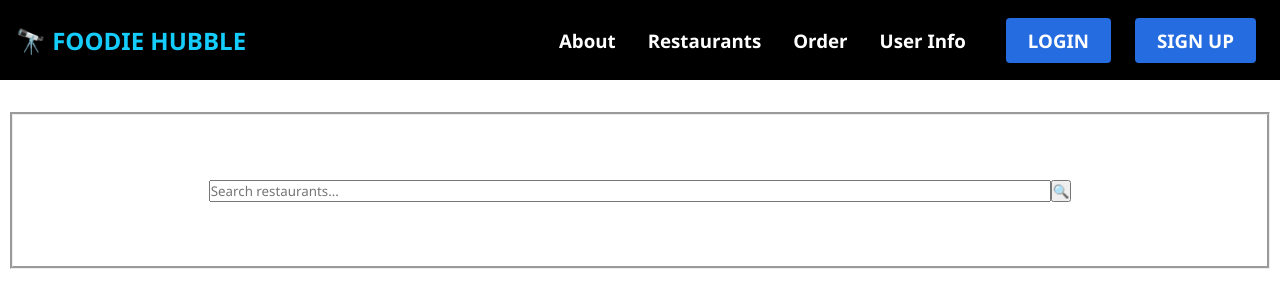
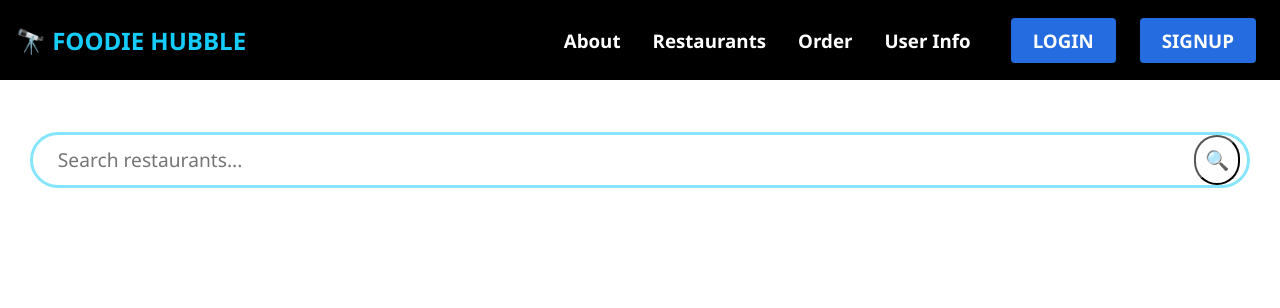
Before and after one commit to smeraldoflower/foodie-hubble-app, a React (Create React App) app: page / in a window 1280 px wide. Shown: the top 308 px of the page. Built offline with nearby package versions, Linux system fonts and the light colour scheme.

Commit message:
added search bar styling and css

```diff
--- a/src/components/NavBar/NavBar.js
+++ b/src/components/NavBar/NavBar.js
@@ -15,7 +15,7 @@ function NavBar() {
                 <NavLink to="/Order" activeStyle><h3>Order</h3></NavLink>
                 <NavLink to="/UserInfo" activeStyle><h3>User Info</h3></NavLink>
                 <NavBtnLink to="/Login"><h3>LOGIN</h3></NavBtnLink>
-                <NavBtnLink to="/Login"><h3>SIGN UP</h3></NavBtnLink>
+                <NavBtnLink to="/Login"><h3>SIGNUP</h3></NavBtnLink>
             </NavMenu>
         </Nav>
         </>
--- a/src/components/SearchBar.js
+++ b/src/components/SearchBar.js
@@ -1,14 +1,11 @@
-import React, { useState } from 'react'
-import { FaBorderStyle } from 'react-icons/fa';
-import { Route, BrowserRouter as Router, Switch, Link, Redirect } from "react-router-dom";
-import { api } from '../utilities/api'
+import React, { useState } from 'react';
+import '../css/SearchBar.css';
 
 function SearchBar(props) {
 
     const [foodtype, setFoodType] = useState('');
 
     // Passing search criteria props from form to other components
-
     const handleFormSubmit = (event) => {
         event.preventDefault();
         props.history.push({
@@ -20,24 +17,12 @@ function SearchBar(props) {
     }
 
     return (
-        <div className="Login"
-            style={
-                {
-                    display: 'flex',
-                    justifyContent: 'center',
-                    alignItems: 'center',
-                    padding: '5%',
-                    margin: '10px',
-                    borderStyle: 'groove'
-                }
-            }
-        >
-            <form onSubmit={handleFormSubmit}>
-                <input type='text' placeholder='Search restaurants...' size='100'
+        <div className="SearchBar">
+            <div className="SearchBarContainer">
+                <input className="SearchBarInput" type='text' placeholder='Search restaurants...'
                     value={foodtype} onChange={e => setFoodType(e.target.value)} />
-                <input type='submit' value='🔍' />
-            </form>
-            <br />
+                <input className="SearchBarButton" type='submit' value='🔍' onClick={handleFormSubmit} />
+            </div>
         </div >
     );
 
--- /dev/null
+++ b/src/css/SearchBar.css
@@ -0,0 +1,38 @@
+.SearchBarContainer{
+    position: relative;
+    display: flex;
+    margin: 20px;
+    min-width: 100px;
+}
+
+.SearchBarInput {
+    border: 3px solid #15cefc86;
+    border-radius: 50px;
+    height: 20px;
+    width: 100%;
+    padding: 2%;
+    margin: 10px;
+    outline: 0;
+    background-color: transparent;
+    font-size: larger;
+}
+
+.SearchBarInput:focus, .SearchBarInput:hover{
+    border: 3.5px solid #15cdfc;
+    background-color: white;
+  }
+
+.SearchBarButton{
+    position: absolute;
+    top: 12px;
+    right: 1.5%;
+    padding: 0.75%;
+    margin: 1px;
+    background-color: transparent;
+    font-size: larger;
+    border-radius: 50px;
+}
+
+.SearchBarButton:focus, .SearchBarButton:hover{
+    background-color: #68d9f5d2
+  }
```
Also changed, not shown: 1 other file (tests, documents, lock files or other folders).
